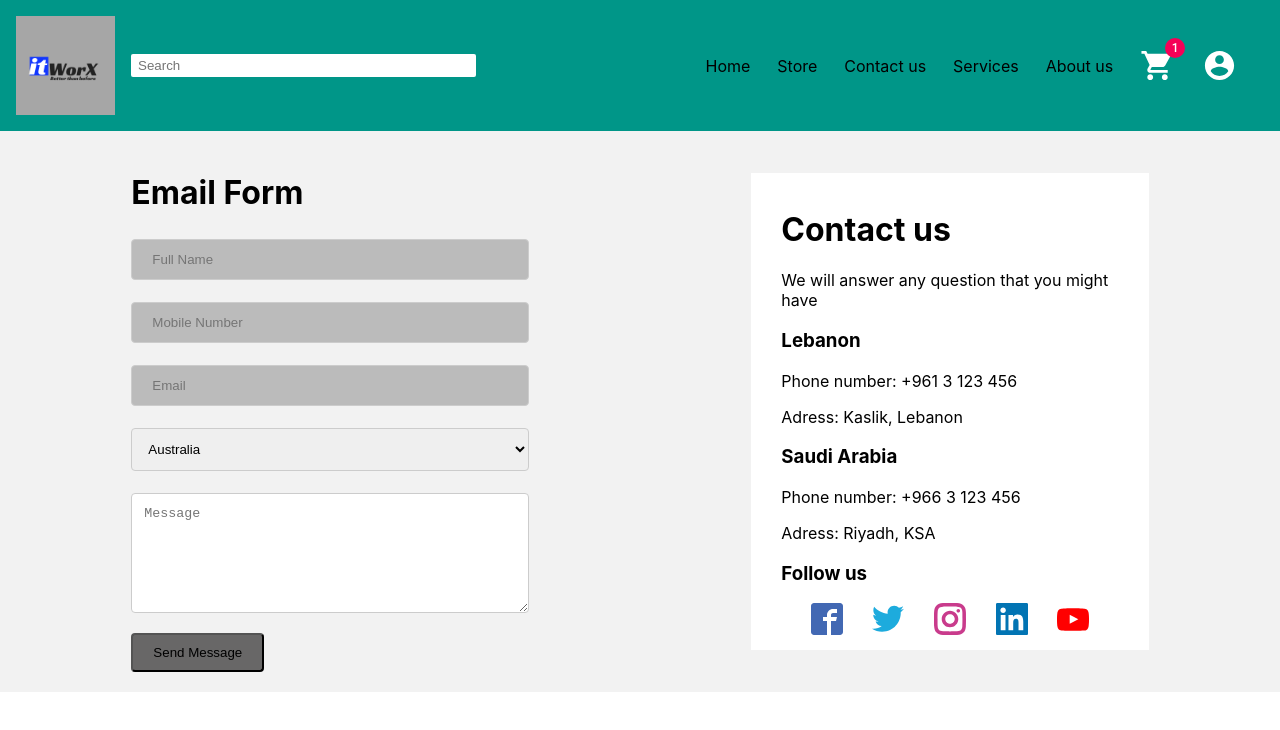
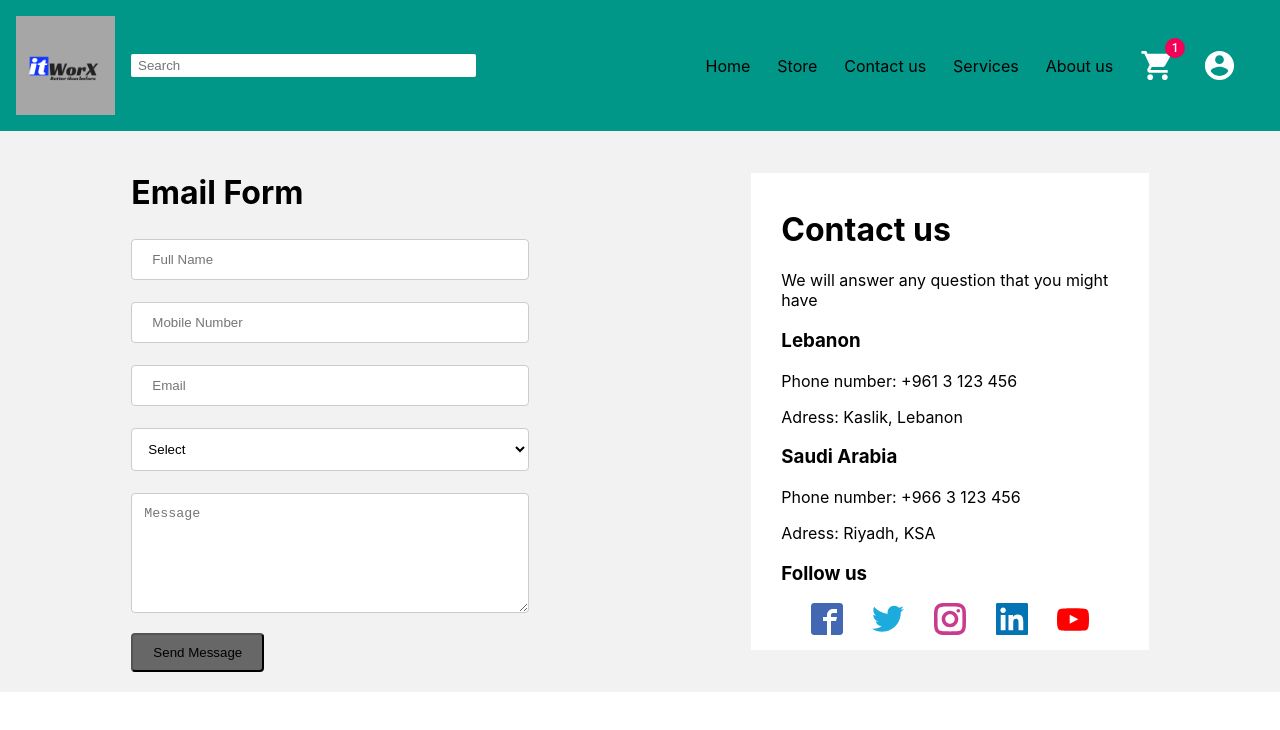
Before and after one commit to teddyChalhoub/ITWorkX-frontend, a React (Create React App) app: page /contact-us in a window 1280 px wide. Shown: the top 730 px of the page. Built offline with nearby package versions, Linux system fonts and the light colour scheme.

Commit message:
add inputs to states

```diff
--- a/src/App.css
+++ b/src/App.css
@@ -65,6 +65,7 @@
 
 .topic {
   cursor: pointer;
+  background-color: white;
 }
 
 .comment {
@@ -75,22 +76,12 @@
 .email,
 .mnumber,
 .fname {
-  background-color: rgb(187, 187, 187);
+  background-color: white;
   color: black;
   padding: 12px 20px;
   border-radius: 4px;
   cursor: pointer;
   outline: none;
-}
-
-.email:hover {
-  background-color: white;
-}
-.mnumber:hover {
-  background-color: white;
-}
-.fname:hover {
-  background-color: white;
 }
 
 .btn {
--- a/src/pages/ContactUs.js
+++ b/src/pages/ContactUs.js
@@ -1,10 +1,47 @@
-import React from "react";
+import React, { useState } from "react";
 import "./Contact.css";
 import { ImFacebook2 } from "react-icons/im";
 import { GrTwitter, GrInstagram, GrLinkedin, GrYoutube } from "react-icons/gr";
 import Grid from "@material-ui/core/Grid";
 
 const ContactUs = () => {
+  const [name, setName] = useState("");
+  const [mobile, setMobile] = useState("");
+  const [email, setEmail] = useState("");
+  const [topic, setTopic] = useState("");
+  const [message, setMessage] = useState("");
+  const handleSubmit = (e) => {
+    e.preventDefault();
+    const emailData = {
+      name,
+      mobile,
+      email,
+      topic,
+      message,
+    };
+    console.log("submitted values", emailData);
+    // @TODO: send data email to backend
+  };
+  const handleNameChange = (e) => {
+    setName(e.target.value);
+  };
+
+  const handleMobileChange = (e) => {
+    setMobile(e.target.value);
+  };
+
+  const handleEmailChange = (e) => {
+    setEmail(e.target.value);
+  };
+
+  const handleTopicChange = (e) => {
+    setTopic(e.target.value);
+  };
+
+  const handleMessageChange = (e) => {
+    setMessage(e.target.value);
+  };
+
   return (
     <div>
       <div className="container">
@@ -17,7 +54,7 @@ const ContactUs = () => {
             md={12}
             spacing={2}
           >
-            <Grid container item xs={0} md={1} />
+            <Grid container item xs={false} md={1} />
             <Grid
               container
               item
@@ -26,17 +63,22 @@ const ContactUs = () => {
               alignItems={"center"}
               alignContent={"center"}
             >
-              <form className="app__form">
+              <form onSubmit={handleSubmit} className="app__form">
                 <h1>Email Form</h1>
                 <div className="app__form__contact-us">
                   <input
+                    value={name}
+                    onChange={handleNameChange}
                     className="fname"
                     type="text"
                     id="fname"
                     placeholder="Full Name"
+                    required
                   ></input>
                   <br />
                   <input
+                    value={mobile}
+                    onChange={handleMobileChange}
                     className="mnumber"
                     type="number"
                     id="mnumber"
@@ -44,30 +86,44 @@ const ContactUs = () => {
                   ></input>
                   <br />
                   <input
+                    value={email}
+                    onChange={handleEmailChange}
                     className="email"
                     type="email"
                     id="email"
                     placeholder="Email"
+                    required
                   ></input>
                   <br />
-                  <select className="topic" id="topic">
-                    <option value="australia">Australia</option>
-                    <option value="canada">Canada</option>
-                    <option value="usa">USA</option>
+                  <select
+                    value={topic}
+                    onChange={handleTopicChange}
+                    className="topic"
+                    id="topic"
+                    required
+                  >
+                    <option value="select">Select</option>
+                    <option value="australia">Item enquiry</option>
+                    <option value="canada">IT Support</option>
+                    <option value="usa">Order Follow-up</option>
                   </select>
                   <br />
                   <textarea
+                    value={message}
+                    onChange={handleMessageChange}
                     className="comment"
                     type="text"
                     id="comment"
                     placeholder="Message"
                   ></textarea>
                   <br />
-                  <button className="btn">Send Message</button>
+                  <button type="submit" className="btn">
+                    Send Message
+                  </button>
                 </div>
               </form>
             </Grid>
-            <Grid container item xs={0} md={2} />
+            <Grid container item xs={false} md={2} />
             <Grid
               container
               item
@@ -76,7 +132,7 @@ const ContactUs = () => {
               alignItems={"center"}
               alignContent={"center"}
             >
-              <form className="app__contact-info">
+              <div className="app__contact-info">
                 <div className="contact-1">
                   <h1>Contact us</h1>
                   <p>We will answer any question that you might have</p>
@@ -101,9 +157,9 @@ const ContactUs = () => {
                     <GrYoutube color="red" size="2rem" />
                   </div>
                 </div>
-              </form>
+              </div>
             </Grid>
-            <Grid container item xs={0} md={1} />
+            <Grid container item xs={false} md={1} />
           </Grid>
         </div>
       </div>
```
